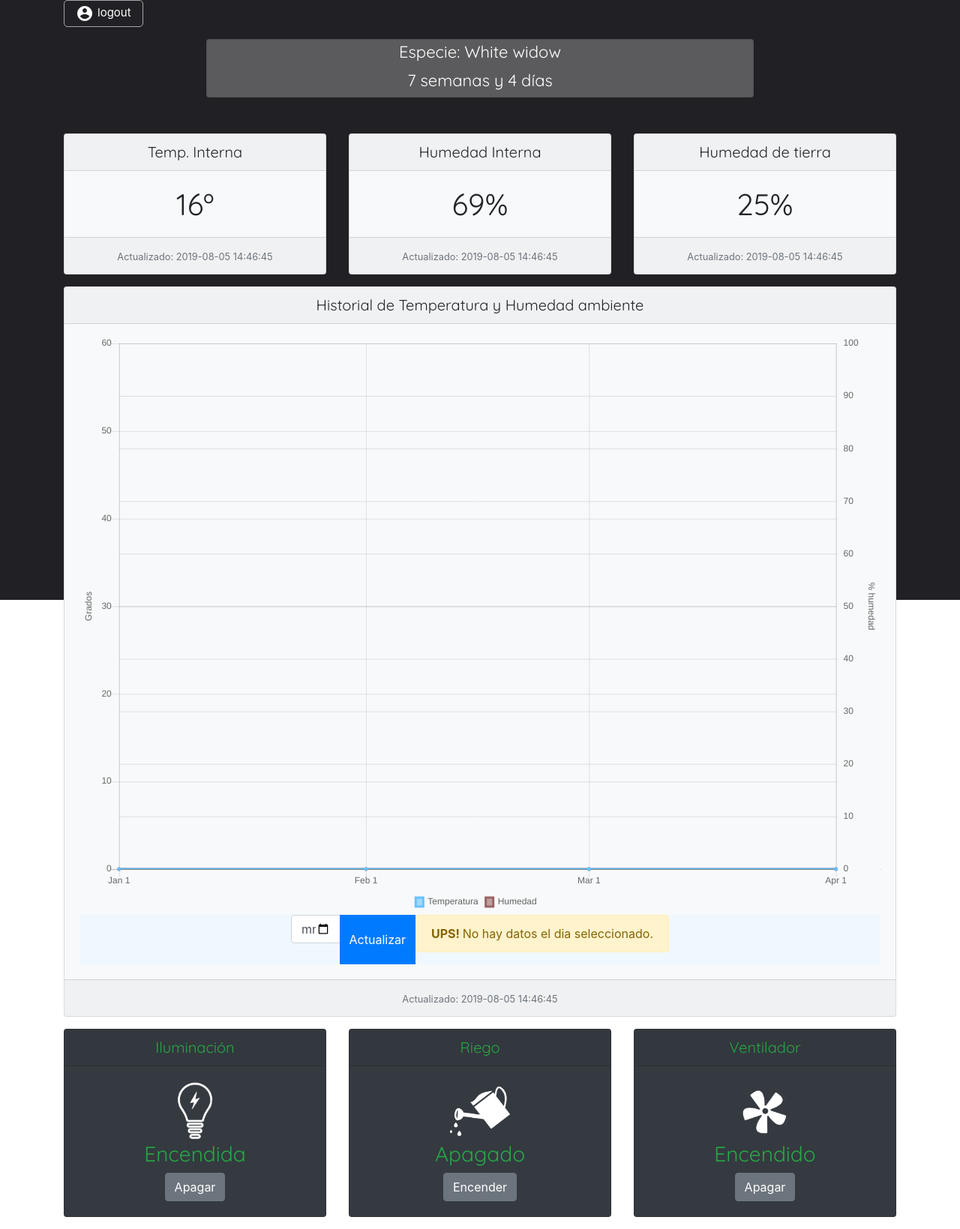
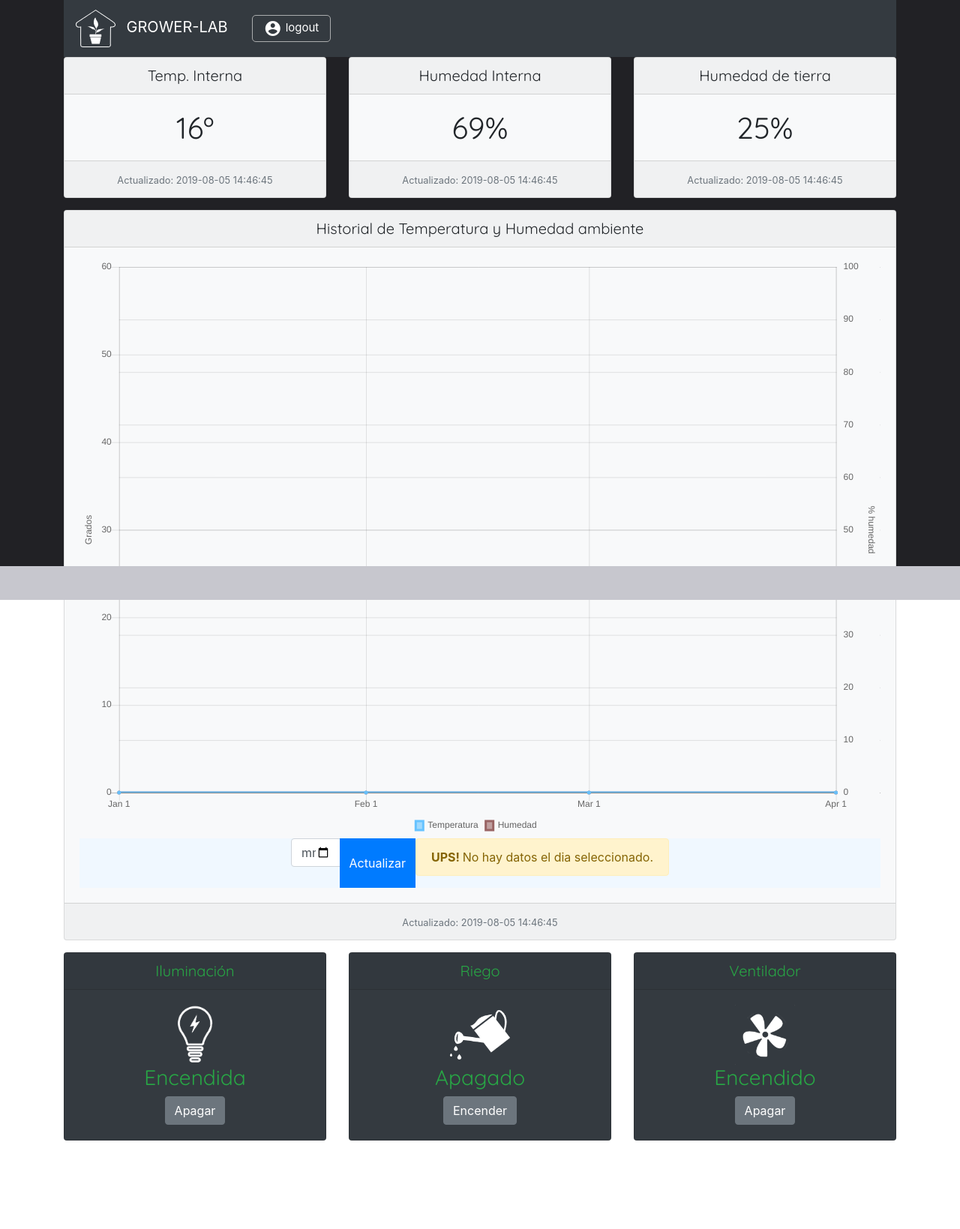
Before and after one commit to javite/pln, a PHP site: page /main.php in a window 1280 px wide. Shown: the whole page at 75% size. After the commit the page ends 1521 px from the top, so only its background shows below. Run offline with PHP 8.4, Linux system fonts and the light colour scheme; data comes from the database, SQL or seed files in the repository.

Commit message:
footer y nav

```diff
--- a/css/style_main.css
+++ b/css/style_main.css
@@ -19,7 +19,27 @@
     -ms-filter: blur(5px);
     filter: blur(5px); */
   }
+  /* .footer {
+    background-color: #f5f5f5;
+  } */
+.logo-svg{
+    width:auto;
+    height:50px;
+    filter: invert(1);
+}
+.name-grower{
+    margin-left: 15px;
+}
+.sticky{
 
+}
+.footer{
+    background-color: #c7c7ce;
+    height: 45px;
+    position: sticky;
+    bottom: 0;
+    z-index: 3;
+}
 .lamp{
     height: 80px;
 }
--- a/main.php
+++ b/main.php
@@ -27,20 +27,18 @@ $measurement = $db->getLastMeasurement(1);
 
 </head>
 <body onload="loadData()">
-    <div class="background-image"></div>
+    <div class="background-image">
+    </div>
     <div class="container">
+        <nav class="navbar navbar-expand-lg navbar-dark bg-dark">
+            <a class="navbar-brand" href="#">
+                <img src="images/isologo_grower-lab.svg" class="logo-svg d-inline-block align-center"  alt="" ><span class="navbar-brand name-grower">  GROWER-LAB</span>
+            </a>
             <div class="contenedor-usuario">
                 <i class="material-icons">account_circle</i>
                 <a class="usuario" href="logout.php">logout</a>
             </div>
-        <div class="row justify-content-center">
-            <div class="col-md-8">
-                <div class= "card contenedor-fecha text-center mb-5 mt-3">
-                    <p class="texto">Especie: White widow</p>
-                    <p class="texto">7 semanas y 4 días</p>
-                </div>
-            </div>
-        </div>
+        </nav>
 
         <div class="card-deck">
                 <div class="card bg-light mb-3 text-center">
@@ -79,7 +77,6 @@ $measurement = $db->getLastMeasurement(1);
                     </div>
                 </div>
         </div>
-
         <div class="card-deck ">
             <div class="card bg-light mb-3 text-center">
                 <h5 class="card-header" id="titulo">Historial de Temperatura y Humedad ambiente</h5>
@@ -151,6 +148,13 @@ $measurement = $db->getLastMeasurement(1);
             </div>
         </div>
     </div>
+    <footer class="footer mt-auto py-3 sticky">
+        <div class="container">
+            <span class="text-muted">
+              <div class=""></div>
+            </span>
+        </div>
+    </footer>
 
 <script src="https://cdnjs.cloudflare.com/ajax/libs/popper.js/1.14.3/umd/popper.min.js" integrity="sha384-ZMP7rVo3mIykV+2+9J3UJ46jBk0WLaUAdn689aCwoqbBJiSnjAK/l8WvCWPIPm49" crossorigin="anonymous"></script>
 <script src="https://stackpath.bootstrapcdn.com/bootstrap/4.1.3/js/bootstrap.min.js" integrity="sha384-ChfqqxuZUCnJSK3+MXmPNIyE6ZbWh2IMqE241rYiqJxyMiZ6OW/JmZQ5stwEULTy" crossorigin="anonymous"></script>
```
Also changed, not shown: css/style_login.css (+15 -10 lines), login.php (+6 -4 lines), images/isologo_grower-lab.svg (added). Lines whose indentation alone changed are shown as unchanged.
